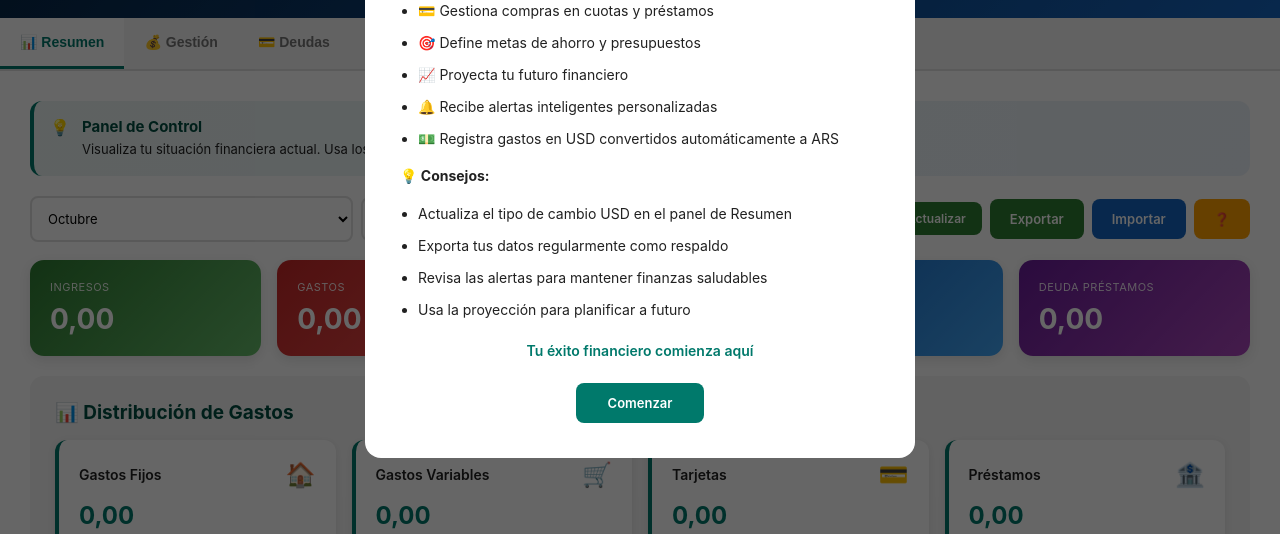
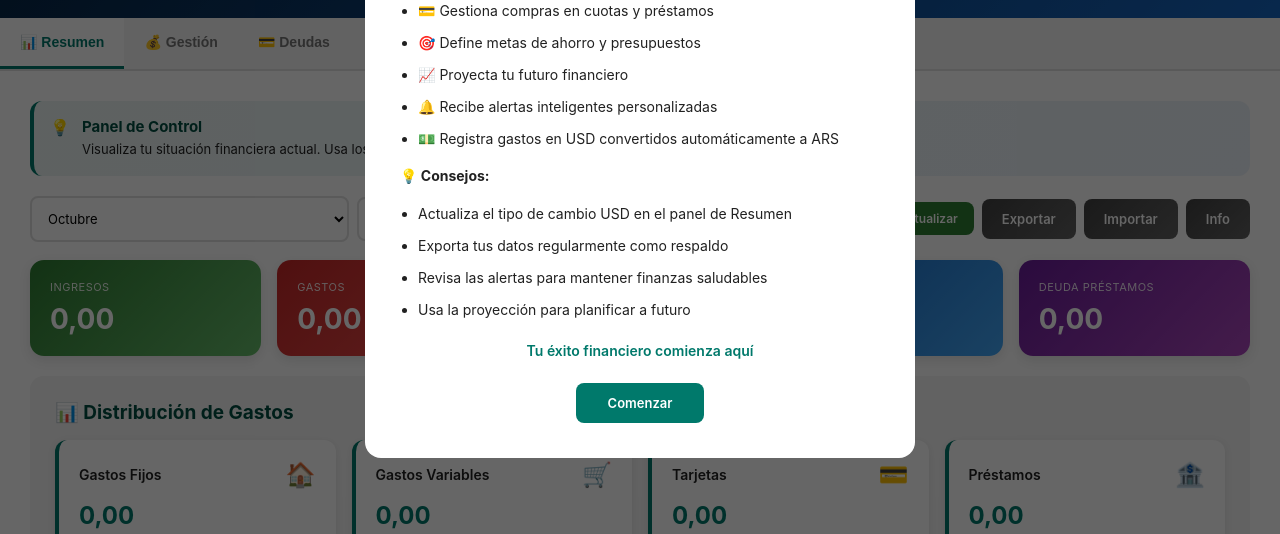
Before and after one commit to aleabbamonte/finanzas-pro-app, a plain HTML site: page index.html in a window 1280 px wide. Shown: the part 266-800 px from the top of the page. Drawn offline with Linux system fonts and the light colour scheme.

Commit message:
Update index.html

```diff
--- a/index.html
+++ b/index.html
@@ -930,9 +930,9 @@ if ('serviceWorker' in navigator) {
        					<span>Actualizar</span>
     					</button>
                 </div>
-                    <button class="btn btn-success" onclick="app.exportar()">Exportar</button>
-                    <button class="btn btn-info" onclick="document.getElementById('importFile').click()">Importar</button>
-                    <button class="btn btn-warning" onclick="app.mostrarAyuda()">❓</button>
+					<button class="btn" onclick="app.exportar()" style="background: linear-gradient(135deg, #424242, #616161); color: white;">Exportar</button>
+					<button class="btn" onclick="document.getElementById('importFile').click()" style="background: linear-gradient(135deg, #424242, #616161); color: white;">Importar</button>
+					<button class="btn" onclick="app.mostrarAyuda()" style="background: linear-gradient(135deg, #424242, #616161); color: white;">Info</button>
                     <input type="file" id="importFile" style="display:none" accept=".json" onchange="app.importar(event)">
                 </div>
 
```
